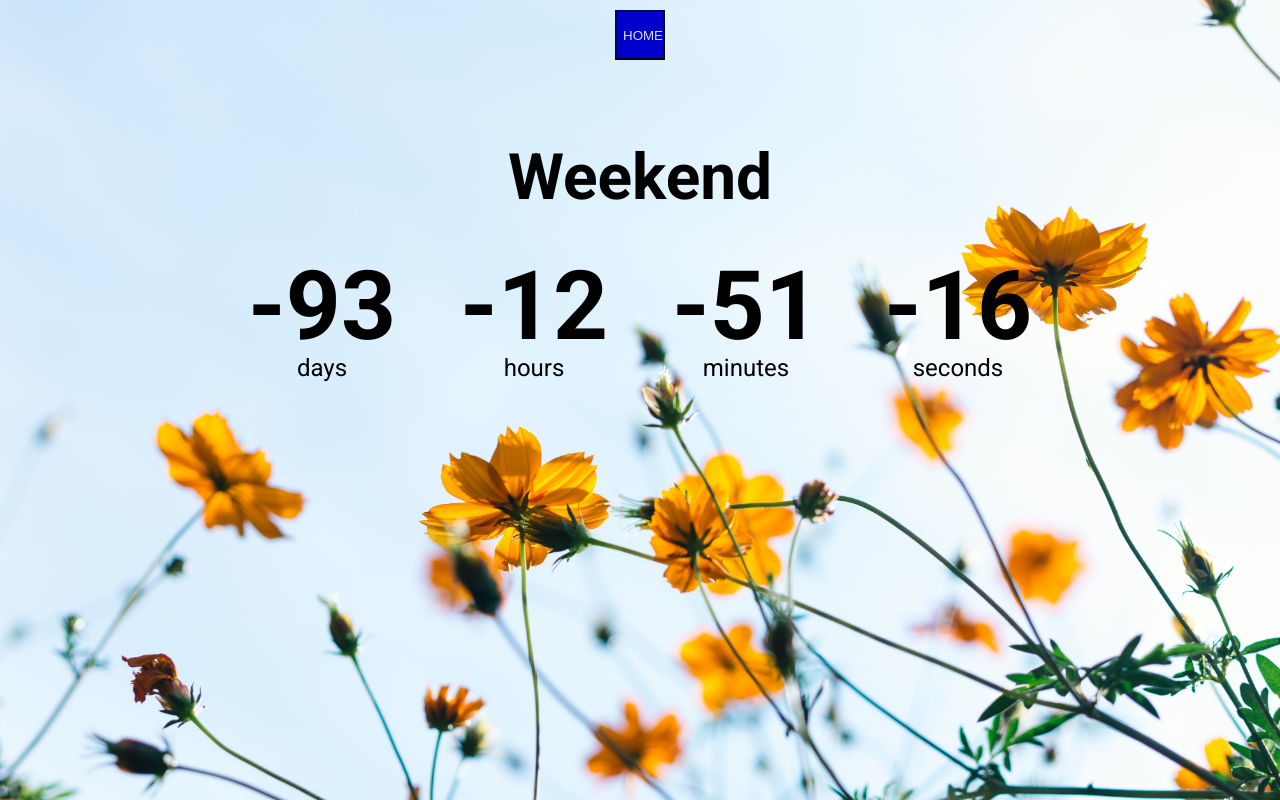
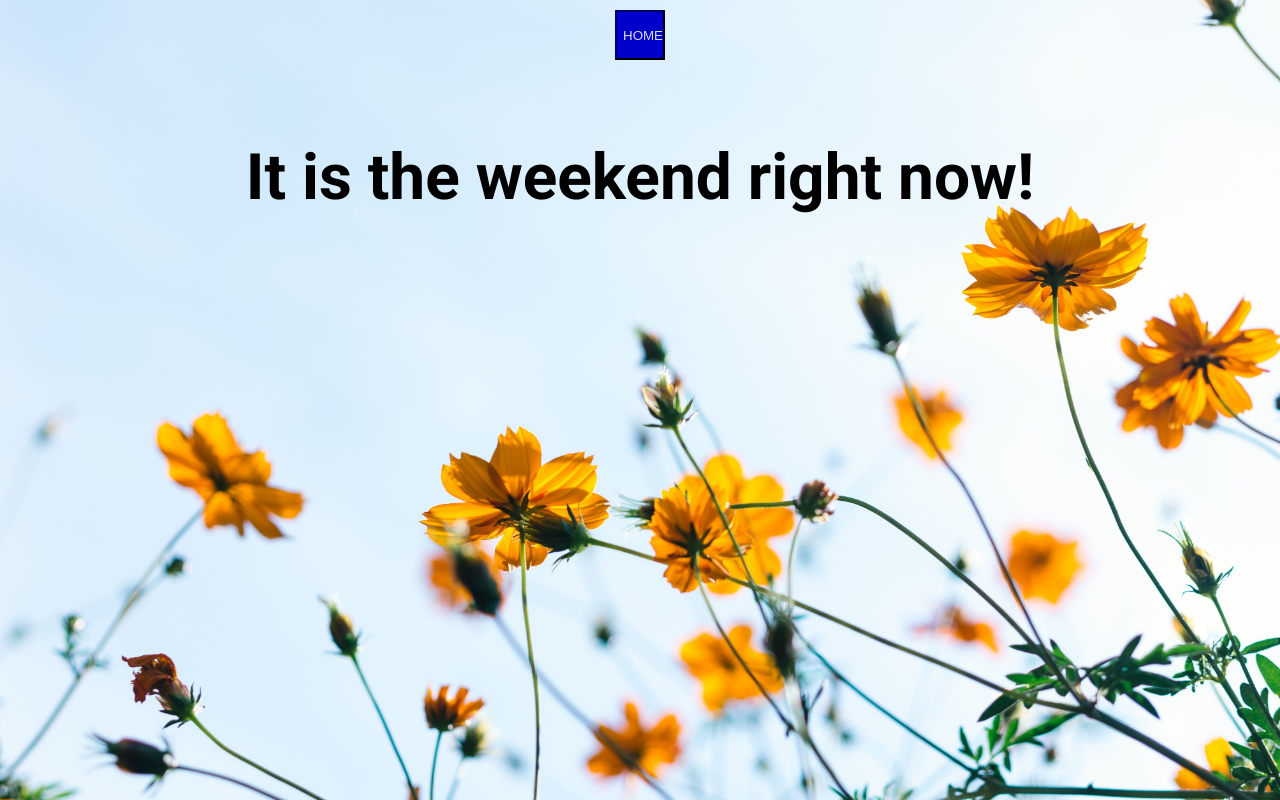
Before and after one commit to MrDiam0nd/MrDiam0nd.github.io, a plain HTML site: page countdown/countdown.html in a window 1280 px wide. Drawn offline with Linux system fonts and the light colour scheme.

Commit message:
updated countdown
nu räknar den ner tills det blir helg

```diff
--- a/countdown/countdown.html
+++ b/countdown/countdown.html
@@ -12,9 +12,9 @@
     <div id="HOMEdiv">
         <a href="../index.html"><button id="HOME">HOME</button></a>
     </div>
-    <h1>Weekend</h1>
+    <h1 id="text">Weekend</h1>
 
-    <div class="countdown-c">
+    <div class="countdown-c" id="countdownDiv">
         <div class="countdown days-c">
             <p class="big-text" id="days">0</p>
             <span>days</span>
--- a/countdown/script.js
+++ b/countdown/script.js
@@ -2,14 +2,31 @@ let days = document.getElementById("days");
 let hours = document.getElementById("hours");
 let minutes = document.getElementById("minutes");
 let seconds = document.getElementById("seconds");
-
-const targetDate = "16 Jun 2023";
-const targetTime = new Date(targetDate).getTime();
+let countdowndiv = document.getElementById("countdownDiv");
+let text = document.getElementById("text");
 
 function update(){
     let curentTime = new Date().getTime();
 
+    let day = new Date().getDate();
+    let dayOfTheWeek = new Date().getDay();
+
+    if(dayOfTheWeek == 0){
+        dayOfTheWeek = 7;
+    }
+    day += 5-dayOfTheWeek;
+
+    let targetTime = new Date(new Date().getMonth()+1+" "+day+" "+(new Date().getYear()+1900)+" 15:10:00").getTime();
+
     milisecLeft = targetTime - curentTime;
+
+    if(milisecLeft < 0){
+        countdowndiv.style.display = "none";
+        text.innerHTML = "It is the weekend right now!";
+    }else{
+        countdowndiv.style.display = "flex";
+        text.innerHTML = "Weekend";
+    }
 
     secondsLeft = Math.floor(milisecLeft / 1000);
     minutesLeft = Math.floor(secondsLeft/60);
```
